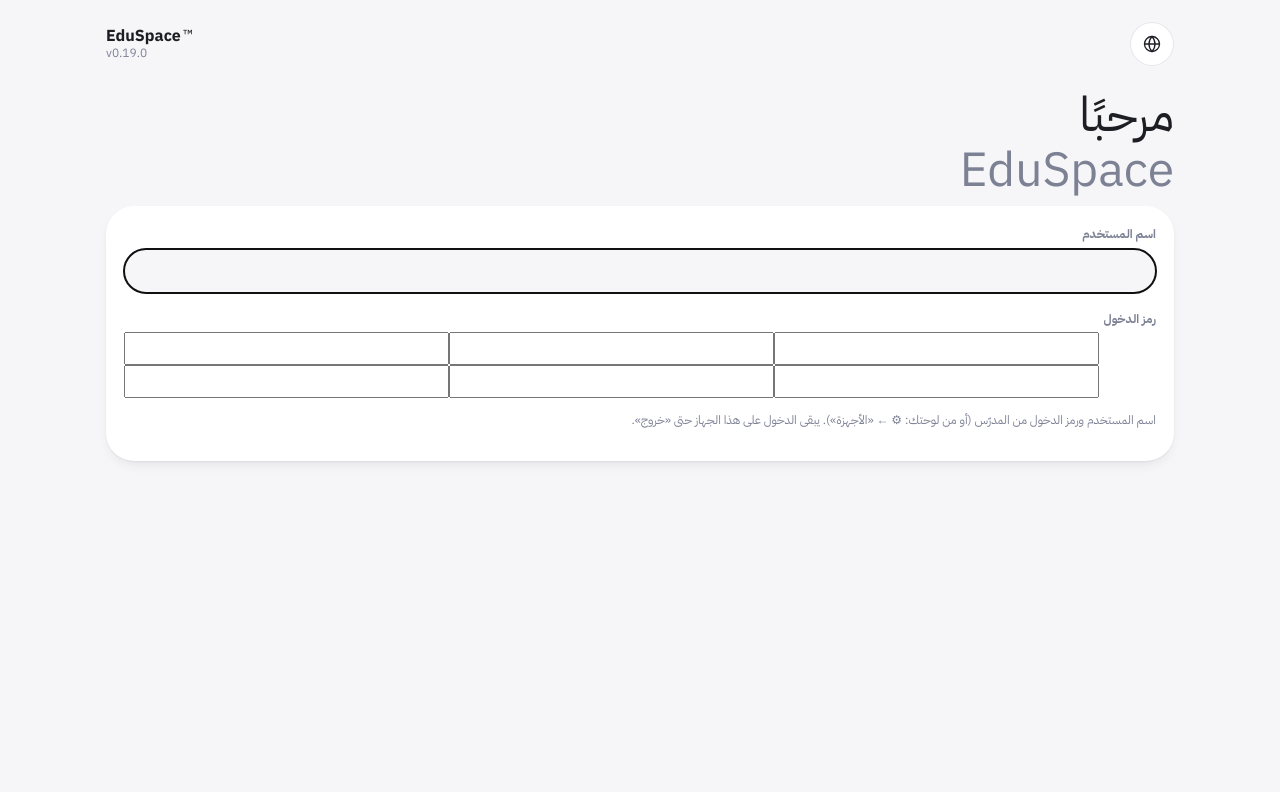
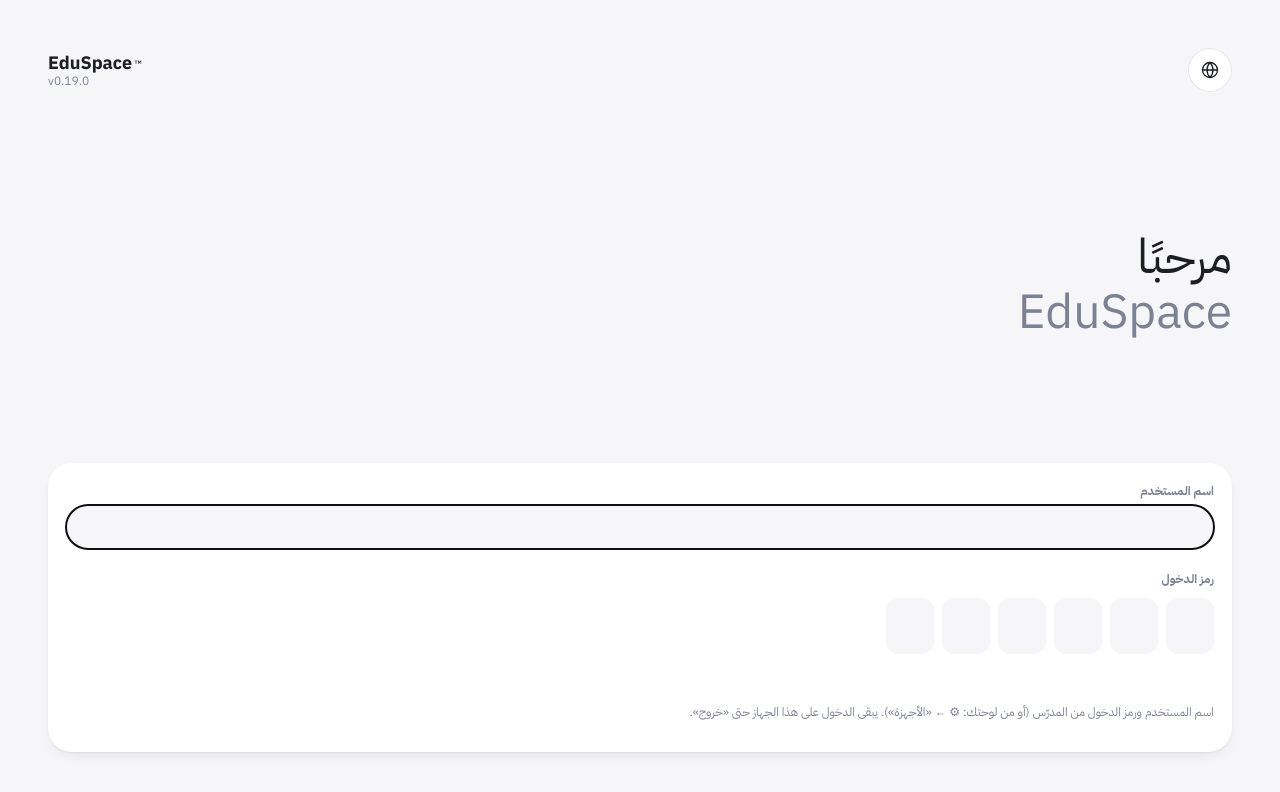
Before and after one commit to fahedbaker-design/eduspace, a plain HTML site: page index.html in a window 1280 px wide. Drawn offline with Linux system fonts and the light colour scheme; no server answers.

Commit message:
EduSpace 0.19.0: app.css

```diff
--- a/app.css
+++ b/app.css
@@ -1,4 +1,4 @@
-/* EduSpace offline — styles 0.18: the whole course (course.js) — list cards, forms, the distribution, the participation; the approved card shadow (ui_notes 23); the grading page's bar at the top (ui_notes 4). 0.12: the grading station (viewer, tools, voice note), the two numbers, the distribution; 0.5.3: the version under the mark, the layer bubble; 0.5.2: home cards at the bottom, the bar's tip, the sync row; 0.5: the mark 16, selects as tall as buttons; 0.4: tips on round buttons; 0.3: course colours in three tones (--t light, --m middle, --d deep); 0.2: the approved style (handoff/brand_rules.md).
+/* EduSpace offline — styles 0.19: fixed margins 48 (phone 24), no page scroll (the top bar stays), corners 24, white cards like the web, square home cards 6/4/2, bars 24, the mark 18, the sign-in page. 0.18: the whole course (course.js) — list cards, forms, the distribution, the participation; the approved card shadow (ui_notes 23); the grading page's bar at the top (ui_notes 4). 0.12: the grading station (viewer, tools, voice note), the two numbers, the distribution; 0.5.3: the version under the mark, the layer bubble; 0.5.2: home cards at the bottom, the bar's tip, the sync row; 0.5: the mark 16, selects as tall as buttons; 0.4: tips on round buttons; 0.3: course colours in three tones (--t light, --m middle, --d deep); 0.2: the approved style (handoff/brand_rules.md).
    Type: IBM Plex Sans Arabic 400/700, six sizes only: 48 · 28 · 18 · 16 · 14 · 12. */
 :root{--ground:#f6f6f8;--card:#fff;--fg:#1d1e24;--fg2:#4b4e5e;--mute:#7d8194;--faint:#c6c8d1;--line:#e4e6ec;
   --lav:#eceefc;--lav2:#9aa6f2;--rose:#fbeef3;--rose2:#f0a9c2;--sky:#e8f2f6;--sky2:#a8c7d4;--sage:#edf5ef;--sage2:#b9d6c2;--slate:#b9c6d4;
@@ -293,3 +293,42 @@ table.kv td.n14{color:#6b6f80;width:40%}
 .vpages2{inset:calc(64px + env(safe-area-inset-top)) 0 0 0}
 .vpill{bottom:16px}
 .vpop{bottom:auto;top:calc(72px + env(safe-area-inset-top))}
+
+/* ===================== 0.19 (ui_notes 33, 35, 39, 40, 41) =====================
+   48 from every edge of the screen (the status bar inside it), 24 on a phone; no limit on the width; the page never
+   scrolls — the top bar stays, the rest scrolls under it; corners 24; the web's white cards and shadow; square home
+   cards 6 / 4 / 2; progress bars 24; the mark 18; the sign-in page */
+:root{--m:48px}
+@media (max-width:600px){:root{--m:24px}}
+html,body{height:100%}
+body{height:100vh;height:100dvh;overflow:hidden;padding:0}
+.wrap{max-width:none;height:100%;overflow-y:auto;overflow-x:hidden;-webkit-overflow-scrolling:touch;
+  padding:0 max(var(--m),env(safe-area-inset-right)) max(var(--m),env(safe-area-inset-bottom)) max(var(--m),env(safe-area-inset-left))}
+.wrap>.bar:first-child{position:sticky;top:0;z-index:30;background:var(--ground);padding-top:max(var(--m),env(safe-area-inset-top));padding-bottom:12px;margin-bottom:4px}
+@media (display-mode:standalone){.wrap>.bar:first-child{padding-top:calc(var(--m) - 24px)}}
+.wrap.home{min-height:0;height:100%;padding-bottom:max(var(--m),env(safe-area-inset-bottom))}
+.card,.cc,.tw,.bulk,.sh{border-radius:24px}
+@media(min-width:700px){.sh{border-radius:24px}}
+.cc{background:var(--card)}
+.cc .code{color:var(--d)}
+.wrap.home>.grid{grid-template-columns:repeat(6,minmax(0,1fr))}
+@media (orientation:portrait) and (min-width:601px){.wrap.home>.grid{grid-template-columns:repeat(4,minmax(0,1fr))}}
+@media (max-width:600px){.wrap.home>.grid{grid-template-columns:repeat(2,minmax(0,1fr))}}
+.wrap.home>.grid>.cc{aspect-ratio:1/1;overflow:hidden;padding:16px;gap:8px}
+.wrap.home>.grid>.cc .big{margin-top:auto}
+.prog{height:24px;border-radius:12px}.prog i{border-radius:12px}
+.prog.sm{height:24px;border-radius:12px}.prog.sm i{border-radius:12px}
+.brand,.brand sup{font-size:18px}.brand sup{font-size:12px}
+/* the sign-in page */
+.wrap.lg{display:flex;flex-direction:column}
+.lg-mid{margin:auto 0}
+.lg-mid h1{font-size:48px;font-weight:400;line-height:1.15;margin:0}
+.lg-mid h1 span{display:block;color:var(--mute)}
+.lg-card{display:flex;flex-direction:column;gap:8px}
+.lg-card .lab{font-size:12px;font-weight:700;color:var(--mute)}
+.lg-card .err{color:var(--bad);font-weight:700;margin:0;min-height:20px}
+.pinb{display:flex;gap:8px;justify-content:flex-end}
+.pinb input{width:48px;height:56px;border:0;border-radius:12px;background:var(--ground);text-align:center;font-size:28px;-webkit-text-security:disc;font-variant-numeric:tabular-nums}
+.pinb input:focus{outline:2px solid var(--fg)}
+.row.tbar{flex-wrap:nowrap;align-items:center}.row.tbar>*{flex:none}.row.tbar>input[type=search]{flex:1 1 auto;min-width:120px}
+@media (max-width:820px){.row.tbar{flex-wrap:wrap}}
```
